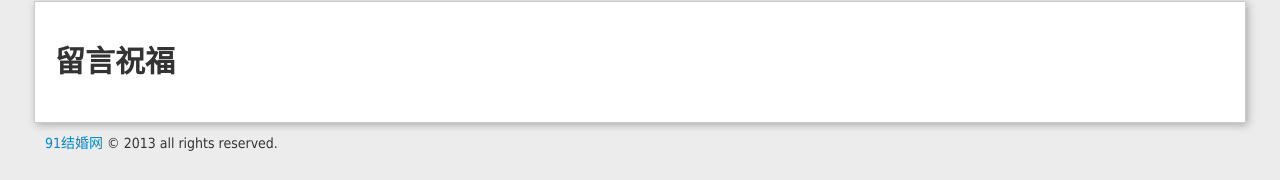
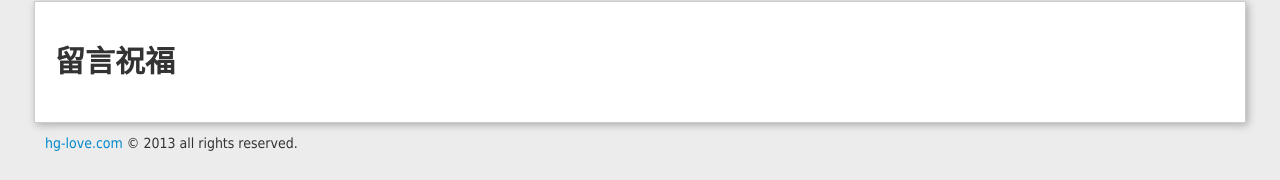
Before and after one commit to huangyu186/wedding, a Jekyll site: the page built from index.html, in a window 1280 px wide and 900 px high, scrolled down 2371 px. Shown: the part 717-897 px from the top of the window. Built offline with Jekyll 4.4.1, drawn with Linux system fonts in a browser that asks for light colours; Markdown is read by kramdown in place of the engine named in the settings; comment, search, counter and statistics services are not loaded.

Commit message:
Update footer.html

```diff
--- a/_includes/footer.html
+++ b/_includes/footer.html
@@ -1,7 +1,7 @@
 <div class='container'>
 <footer>
   <div class="pull-left">
-    <a href="http://www.91wedding.com" target="_blank">91结婚网</a> &copy; 2013 all rights reserved.
+    <a href="http://www.91wedding.com" target="_blank">hg-love.com</a> &copy; 2013 all rights reserved.
   </div>
 </footer>
 </div>
```
